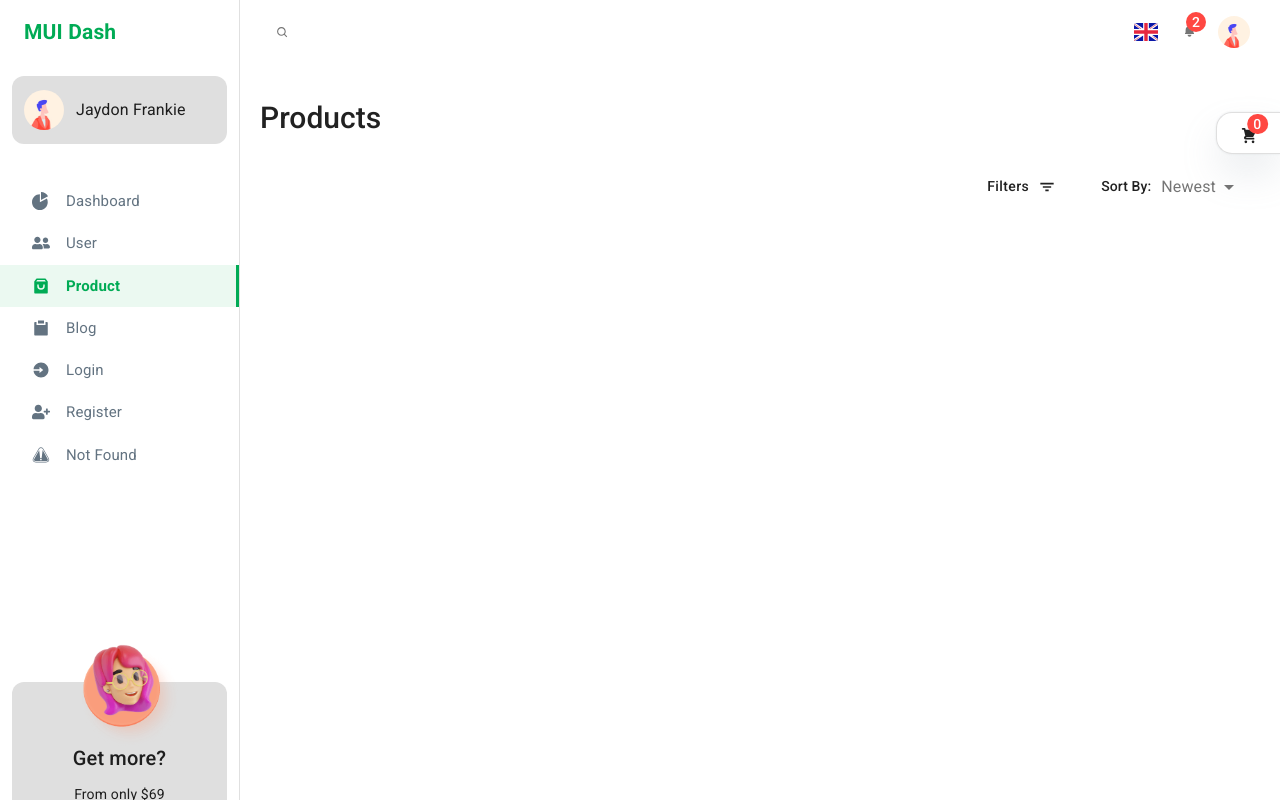
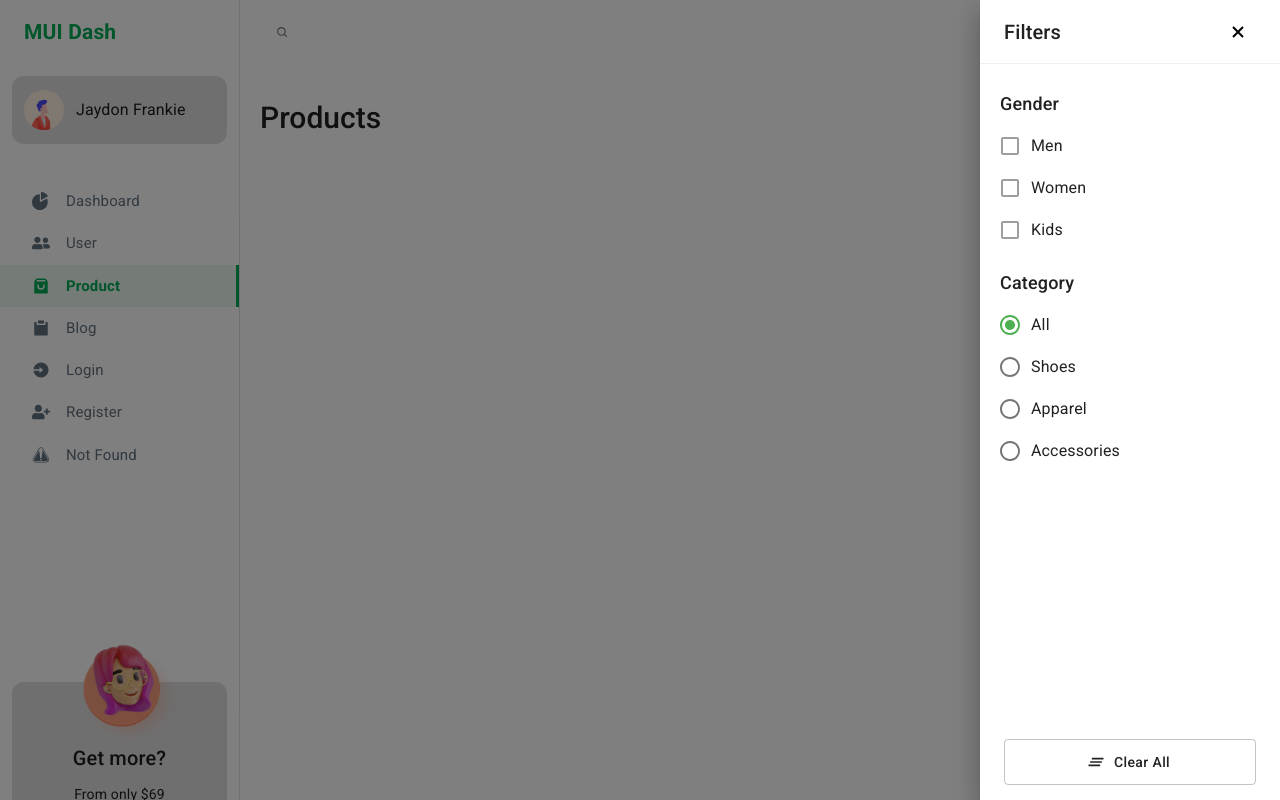
Before and after one commit to superfeddy/MUISample, a React (Create React App) app: page /product in a window 1280 px wide. Before the commit this address had no page. Built offline with nearby package versions, Linux system fonts and the light colour scheme.

Commit message:
Products: filter drawer has Gender & Category

```diff
--- /dev/null
+++ b/src/components/Product/DrawerContent.js
@@ -0,0 +1,83 @@
+import { Button, IconButton, Toolbar, Typography } from "@material-ui/core";
+import { styled } from "@material-ui/styles";
+import { Box } from "@mui/system";
+import { GrFormClose } from "react-icons/gr";
+import { MdClearAll } from "react-icons/md";
+import DrawerContentBody from "./DrawerContentBody";
+
+// container style
+const ContainerStyle = styled(Box)(({ theme }) => ({
+  width: 300,
+  height: "calc(100vh - 14px)",
+  display: "grid",
+  gap: theme.spacing(1),
+  gridTemplateRows: `${theme.mixins.toolbar.minHeight}px 1fr ${theme.mixins.toolbar.minHeight}px`,
+}));
+
+// toolbar
+const ToolbarStyle = styled(Toolbar)(({ theme }) => ({
+  display: "flex",
+  justifyContent: "space-between",
+  alignItems: "center",
+  borderBottom: "1px solid #eee",
+
+  "& .MuiIconButton-root": {
+    padding: theme.spacing(0.75),
+  },
+}));
+
+// content
+const ContentBoxStyle = styled(Box)(({ theme }) => ({
+  //backgroundColor: "#f7f7f7",
+  padding: "8px 20px",
+  overflowY: "auto",
+
+  // checkbox style
+  "& .MuiCheckbox-root": {
+    color: theme.palette.text.disabled,
+  },
+  "& .Mui-checked": {
+    color: theme.palette.success.main,
+  },
+}));
+
+const DrawerContent = ({ closeDrawer }) => {
+  return (
+    <ContainerStyle>
+      {/* Header */}
+      <ToolbarStyle>
+        <Typography variant="h6" component="h4">
+          Filters
+        </Typography>
+
+        <IconButton aria-label="close drawer" onClick={closeDrawer}>
+          <GrFormClose />
+        </IconButton>
+      </ToolbarStyle>
+
+      {/* Main Content */}
+      <ContentBoxStyle>
+        <DrawerContentBody />
+      </ContentBoxStyle>
+
+      {/* Footer */}
+      <Toolbar>
+        <Button
+          variant="outlined"
+          fullWidth
+          startIcon={<MdClearAll />}
+          style={{
+            padding: "10px 0",
+            fontWeight: 500,
+            textTransform: "capitalize",
+          }}
+          onClick={closeDrawer}
+        >
+          Clear All
+        </Button>
+      </Toolbar>
+    </ContainerStyle>
+  );
+};
+
+export default DrawerContent;
--- /dev/null
+++ b/src/components/Product/DrawerContentBody.js
@@ -0,0 +1,50 @@
+import {
+  Checkbox,
+  FormControl,
+  FormControlLabel,
+  FormGroup,
+  Radio,
+  RadioGroup,
+} from "@material-ui/core";
+import DrawerContentCard from "./DrawerContentCard";
+
+const DrawerContentBody = () => {
+  return (
+    <>
+      {/* Gender */}
+      <DrawerContentCard title="Gender">
+        <FormGroup>
+          {["Men", "Women", "Kids"].map((el, idx) => (
+            <FormControlLabel
+              key={el + idx}
+              control={<Checkbox />}
+              label={el}
+            />
+          ))}
+        </FormGroup>
+      </DrawerContentCard>
+
+      {/* Category */}
+      <DrawerContentCard title="Category">
+        <FormControl component="fieldset">
+          <RadioGroup
+            aria-label="category"
+            defaultValue="all"
+            name="category-name"
+          >
+            {["All", "Shoes", "Apparel", "Accessories"].map((el, idx) => (
+              <FormControlLabel
+                key={el + idx}
+                value={el.toLowerCase()}
+                control={<Radio />}
+                label={el}
+              />
+            ))}
+          </RadioGroup>
+        </FormControl>
+      </DrawerContentCard>
+    </>
+  );
+};
+
+export default DrawerContentBody;
--- /dev/null
+++ b/src/components/Product/DrawerContentCard.js
@@ -0,0 +1,23 @@
+import { Typography } from "@material-ui/core";
+import { styled } from "@material-ui/styles";
+import { Box } from "@mui/system";
+
+// section Header
+const SectionHeaderStyle = styled(Typography)(({ theme }) => ({
+  fontSize: 18,
+  fontWeight: 500,
+  marginTop: theme.spacing(2.25),
+  marginBottom: theme.spacing(1),
+}));
+
+const DrawerContentCard = ({ title, children }) => {
+  return (
+    <>
+      <SectionHeaderStyle>{title}</SectionHeaderStyle>
+
+      <Box>{children}</Box>
+    </>
+  );
+};
+
+export default DrawerContentCard;
--- a/src/components/Product/ProductActionBar.js
+++ b/src/components/Product/ProductActionBar.js
@@ -9,6 +9,7 @@ import { styled } from "@material-ui/styles";
 import { Box } from "@mui/system";
 import { useState } from "react";
 import { BiFilter } from "react-icons/bi";
+import DrawerContent from "./DrawerContent";
 
 const ButtonStyle = styled(Button)(({ theme }) => ({
   fontWeight: 500,
@@ -51,9 +52,8 @@ const TextFieldStyle = styled(TextField)(({ theme }) => ({
 }));
 
 const ProductActionBar = () => {
-  const [showDrawer, setShowDrawer] = useState(false);
+  const [showDrawer, setShowDrawer] = useState(true);
   const toggleDrawer = () => setShowDrawer(!showDrawer);
-  console.log(showDrawer);
 
   return (
     <Box
@@ -79,11 +79,7 @@ const ProductActionBar = () => {
         open={showDrawer}
         onClose={toggleDrawer}
       >
-        <Box sx={{ width: 300 }}>
-          Lorem ipsum dolor sit amet consectetur adipisicing elit. Itaque
-          assumenda modi corporis molestias facilis voluptas deserunt saepe
-          ipsam ducimus eaque.
-        </Box>
+        <DrawerContent closeDrawer={toggleDrawer} />
       </Drawer>
 
       {/* Sorter */}
```
